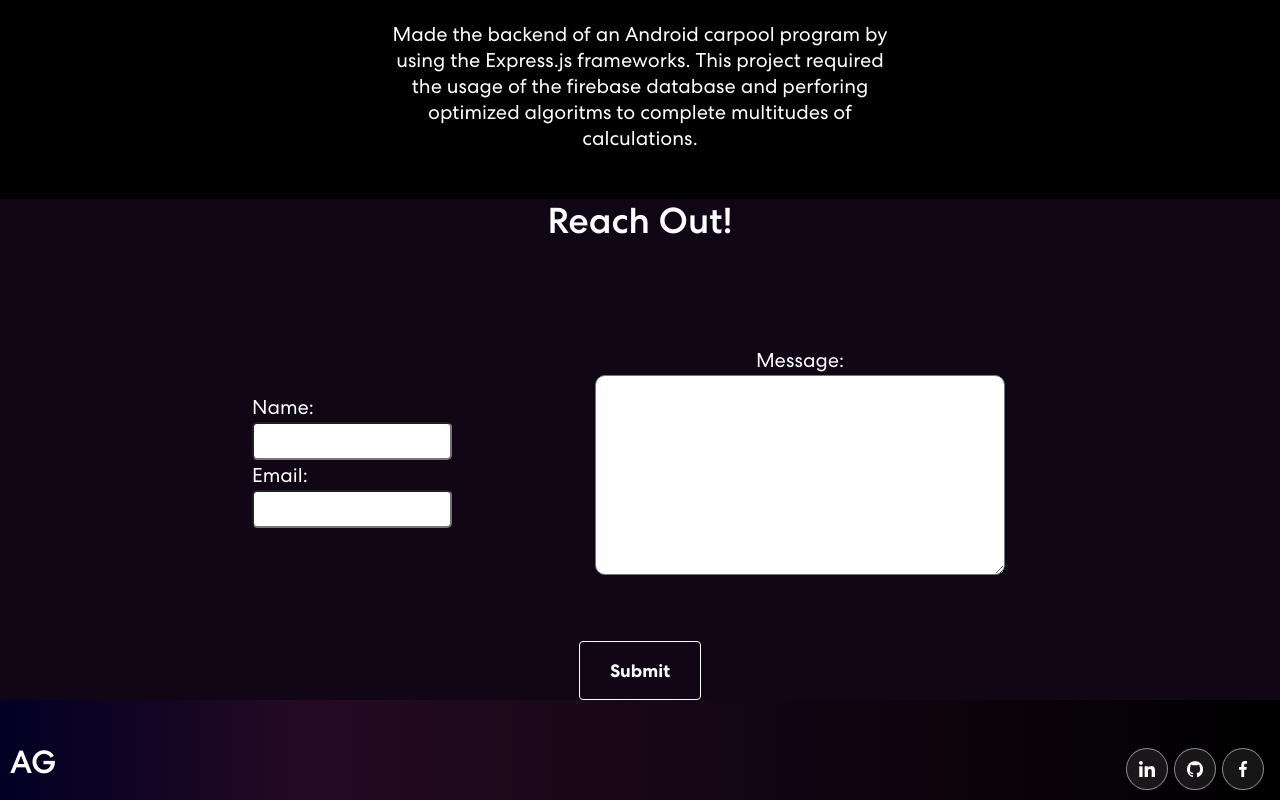
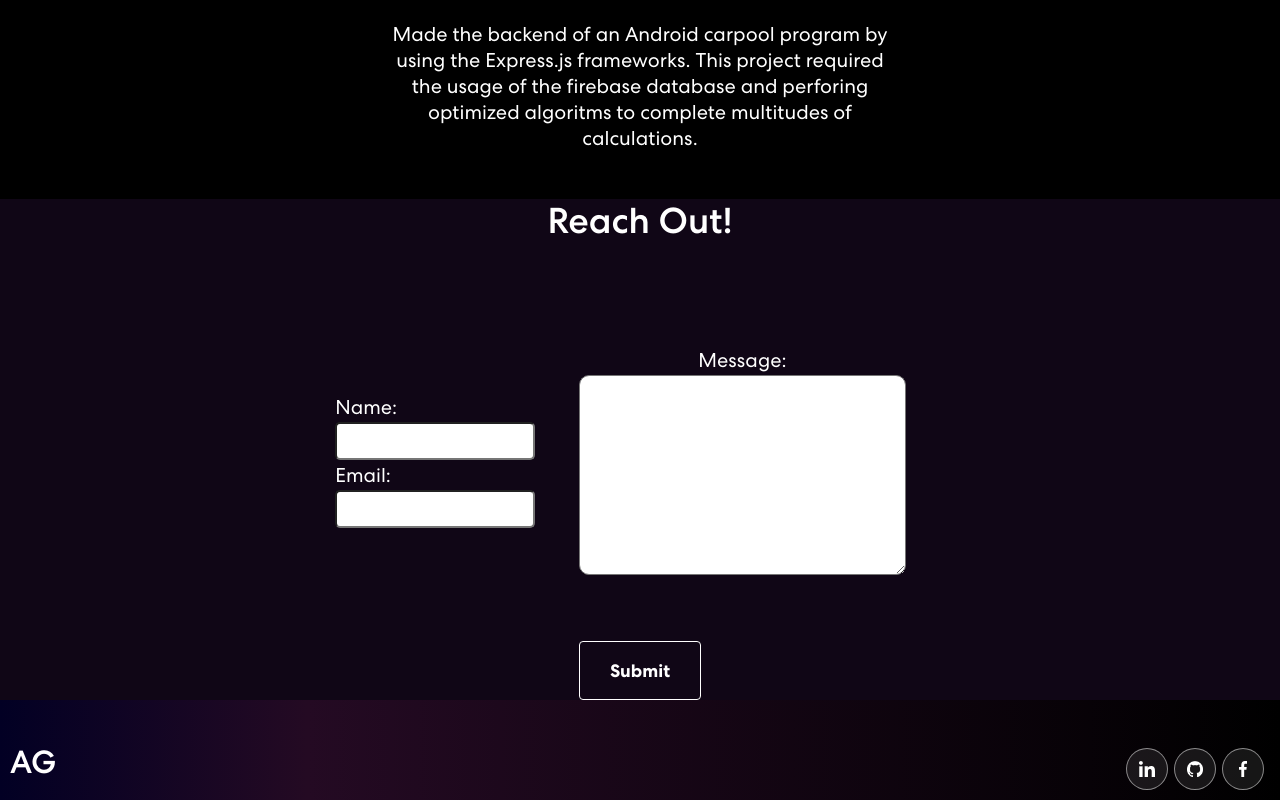
Before and after one commit to arashinho-gh/portfolio, a React (Create React App) app: page / in a window 1280 px wide. Shown: the part 1956-2756 px from the top of the page. Built offline with nearby package versions, Linux system fonts and the light colour scheme.

Commit message:
testing 1.0

```diff
--- a/src/components/contact/contact.css
+++ b/src/components/contact/contact.css
@@ -16,7 +16,7 @@
   justify-content: center;
   position: relative;
   padding-bottom: 80px;
-  width: 100%;
+  width: 80%;
   height: 400px;
   @media (max-width: 1000px) {
     flex-direction: column;
@@ -66,7 +66,6 @@
   justify-content: center;
   flex-direction: column;
   align-items: center;
-  margin-left: 4rem;
   @media (max-width: 1000px) {
     width: 80%;
     margin-top: 3rem;
@@ -84,7 +83,7 @@
   height: 200px;
   border-radius: 10px;
   padding: 5px;
-  min-width: none;
+  min-width: 200px;
 }
 .name-email {
   display: flex;
```
